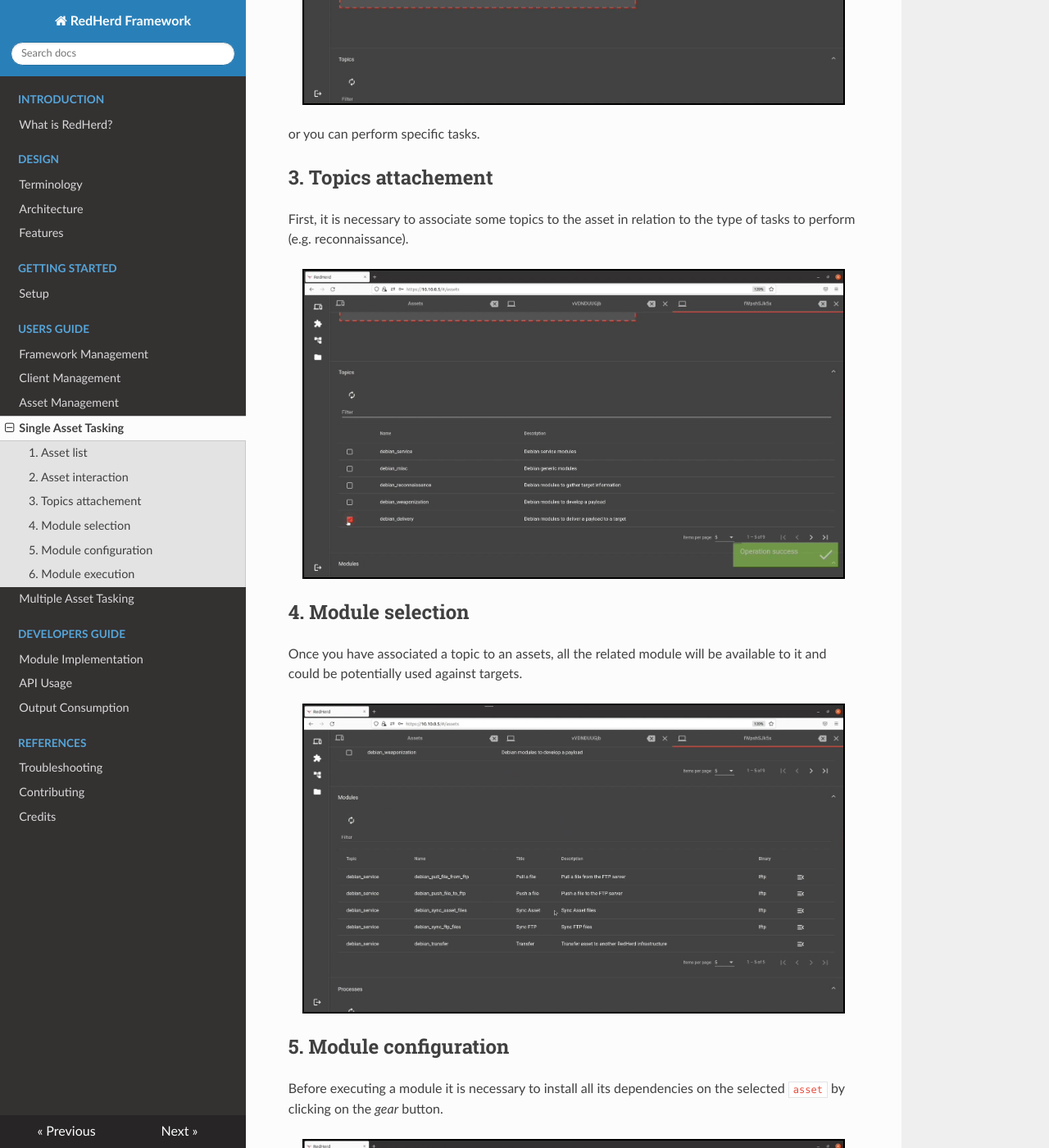
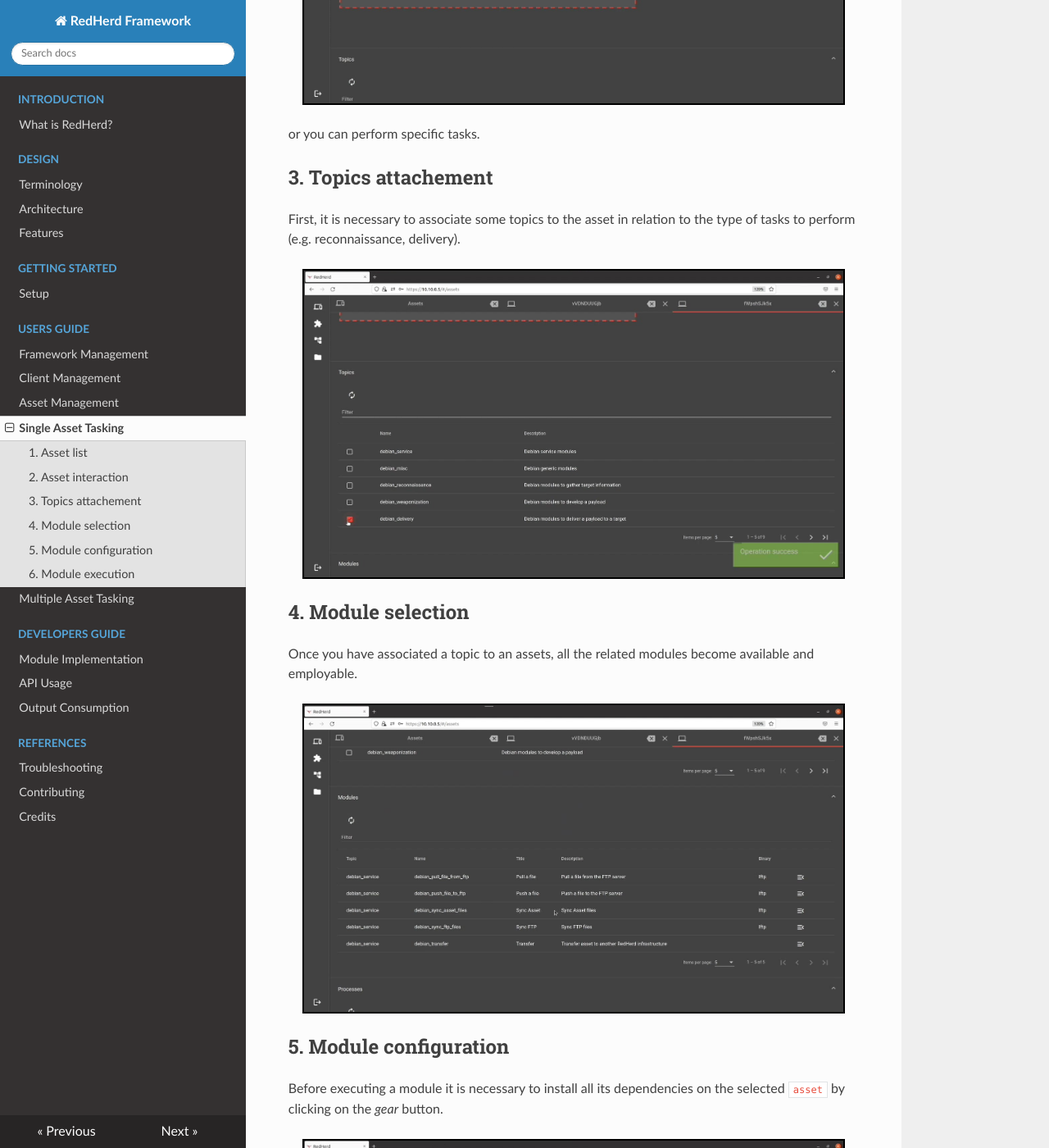
Before and after one commit to redherd-project/redherd-documentation, an MkDocs documentation site: the page built from docs/users-guide/single-asset-tasking.md, in a window 1280 px wide and 1400 px high, scrolled down 1686 px. Shown: the whole window at 82% size. Built offline with MkDocs 1.6.1, drawn with Linux system fonts in a browser that asks for light colours; nearby versions of some CDN libraries; some of the changed text lies outside the part shown.

Commit message:
Minor changes

```diff
--- a/docs/users-guide/single-asset-tasking.md
+++ b/docs/users-guide/single-asset-tasking.md
@@ -28,13 +28,13 @@ or you can perform specific tasks.
 
 ## 3. Topics attachement
 
-First, it is necessary to associate some topics to the asset in relation to the type of tasks to perform (e.g. reconnaissance).
+First, it is necessary to associate some topics to the asset in relation to the type of tasks to perform (e.g. reconnaissance, delivery).
 
 <img src="asset-topics-adding.png" style="display: block; margin-left: auto; margin-right: auto; width: 95%; border: 2px solid #000;" alt="RedHerd">
 
 ## 4. Module selection
 
-Once you have associated a topic to an assets, all the related module will be available to it and could be potentially used against targets.
+Once you have associated a topic to an assets, all the related modules become available and employable.
 
 <img src="asset-modules.png" style="display: block; margin-left: auto; margin-right: auto; width: 95%; border: 2px solid #000;" alt="RedHerd">
 
```
Also changed, not shown: other parts of docs/users-guide/single-asset-tasking.md (+2 -2 lines).
